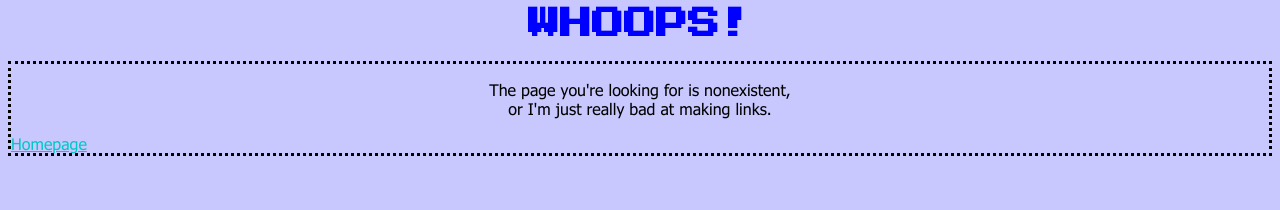
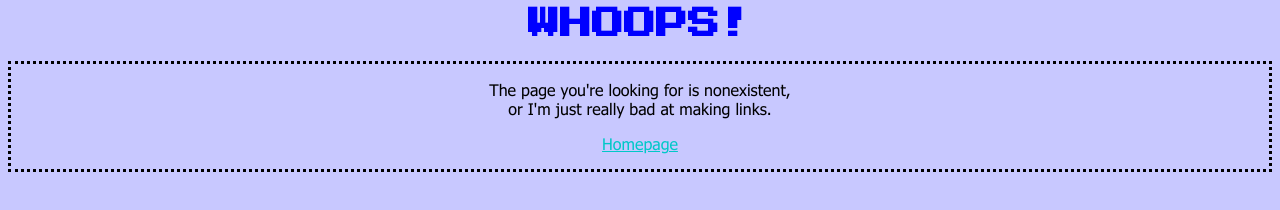
Before and after one commit to TurnOffTheTV/TurnOffTheTV.github.io, a plain HTML site: page 404.html in a window 1280 px wide. Drawn offline with Linux system fonts and the light colour scheme.

Commit message:
centered link on 404 page

```diff
--- a/404.html
+++ b/404.html
@@ -9,7 +9,7 @@
 <div id="message-box">
 <p align="center">The page you're looking for is nonexistent,<br>
    or I'm just really bad at making links.</p>
-   <a align="center"href="index.html">Homepage</a>
+   <a href="index.html"><p align="center">Homepage</p></a>
  </div>
 </body>
 </html>
```
Also changed, not shown: 1 other file.
